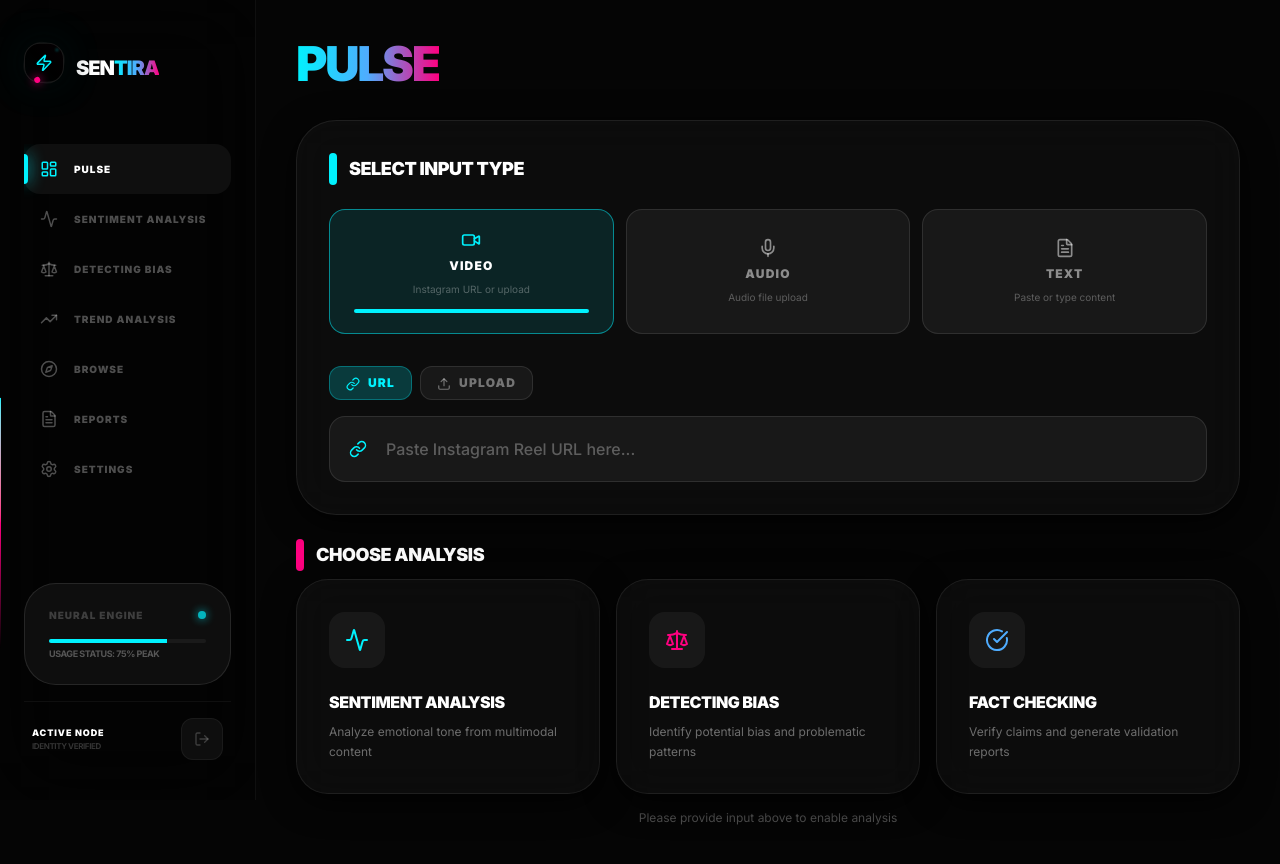
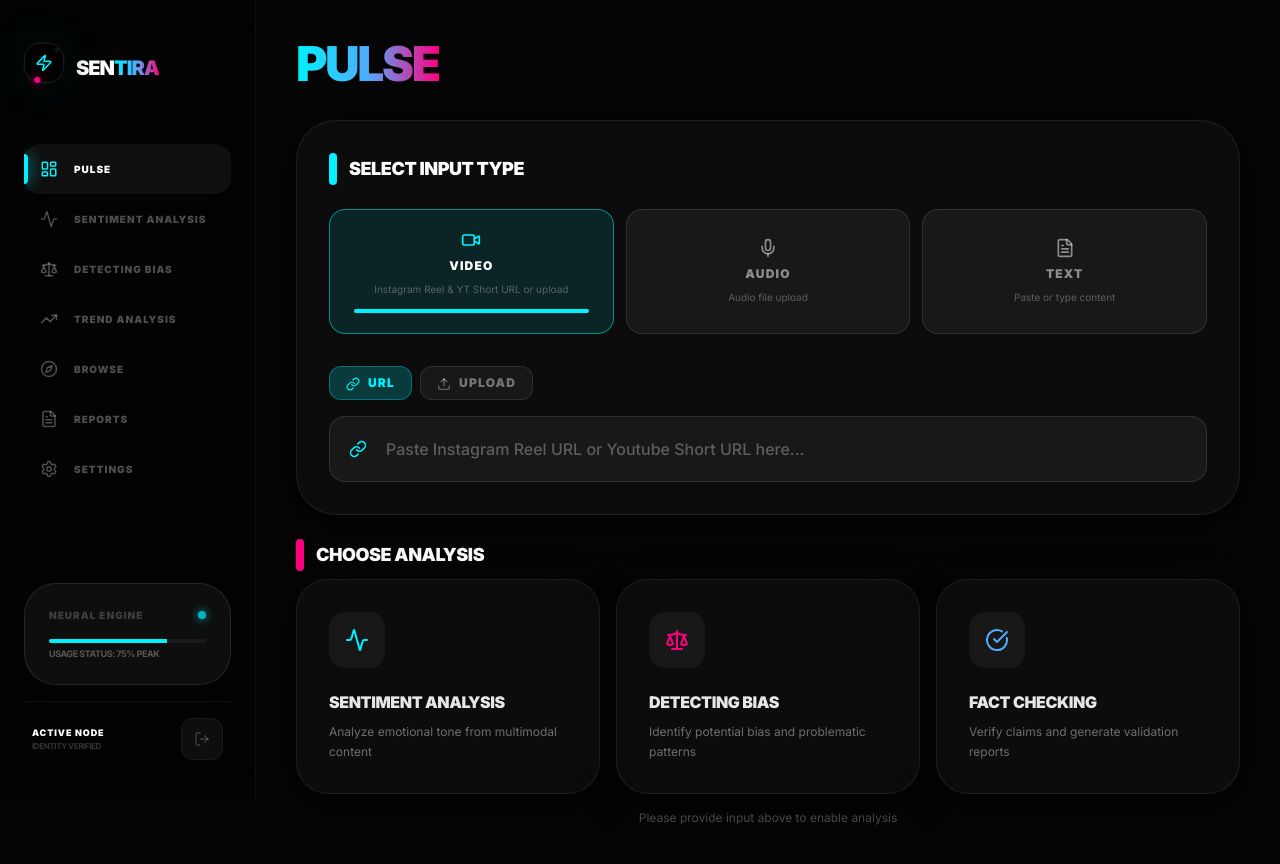
Before and after one commit to amanmprojects/Sentira, a Next.js app in the folder frontend/: page /dashboard in a window 1280 px wide. Built offline with nearby package versions, Linux system fonts and the light colour scheme.

Commit message:
fix: update video description and enhance animation transitions in dashboard style: modify scrollbar visibility and overflow properties in global styles refactor: clean up sidebar component by removing unused imports

```diff
--- a/frontend/src/app/dashboard/page.tsx
+++ b/frontend/src/app/dashboard/page.tsx
@@ -19,7 +19,7 @@ import {
 import { useAnalysis, InputModality } from "@/context/AnalysisContext";
 
 const MODALITY_OPTIONS: { id: InputModality; label: string; icon: React.ReactNode; description: string }[] = [
-    { id: "video", label: "Video", icon: <Video size={20} />, description: "Instagram URL or upload" },
+    { id: "video", label: "Video", icon: <Video size={20} />, description: "Instagram Reel & YT Short URL or upload" },
     { id: "audio", label: "Audio", icon: <Mic size={20} />, description: "Audio file upload" },
     { id: "text", label: "Text", icon: <FileText size={20} />, description: "Paste or type content" },
 ];
@@ -136,12 +136,17 @@ export default function Dashboard() {
                                             {option.description}
                                         </span>
                                     </div>
-                                    {isActive && (
-                                        <motion.div
-                                            layoutId="modality-indicator"
-                                            className="w-full h-1 bg-aurora-cyan rounded-full mt-3"
-                                        />
-                                    )}
+                                    <AnimatePresence>
+                                        {isActive && (
+                                            <motion.div
+                                                initial={{ opacity: 0, scaleX: 0 }}
+                                                animate={{ opacity: 1, scaleX: 1 }}
+                                                exit={{ opacity: 0, scaleX: 0 }}
+                                                transition={{ duration: 0.3, ease: "easeInOut" }}
+                                                className="w-full h-1 bg-aurora-cyan rounded-full mt-3"
+                                            />
+                                        )}
+                                    </AnimatePresence>
                                 </motion.button>
                             );
                         })}
@@ -278,7 +283,7 @@ function VideoInput({
                         type="url"
                         value={value}
                         onChange={(e) => onChange(e.target.value)}
-                        placeholder="Paste Instagram Reel URL here..."
+                        placeholder="Paste Instagram Reel URL or Youtube Short URL here..."
                         className="w-full px-14 py-5 rounded-2xl bg-white/5 border border-white/10 text-white placeholder:text-white/30 focus:outline-none focus:border-aurora-cyan/50 focus:bg-white/10 transition-all font-medium"
                     />
                     {value && (
@@ -430,30 +435,66 @@ function ActionCard({
         <motion.button
             initial={{ opacity: 0, y: 20 }}
             animate={{ opacity: 1, y: 0 }}
-            transition={{ delay: 0.3 + index * 0.1 }}
-            whileHover={{ y: -5, scale: 1.02 }}
-            whileTap={{ scale: 0.98 }}
+            transition={{
+                delay: 0.3 + index * 0.1,
+                duration: 0.5,
+                ease: [0.22, 1, 0.36, 1]
+            }}
+            whileHover={{
+                y: -8,
+                scale: 1.02,
+                transition: {
+                    duration: 0.3,
+                    ease: [0.22, 1, 0.36, 1]
+                }
+            }}
+            whileTap={{
+                scale: 0.98,
+                transition: {
+                    duration: 0.1,
+                    ease: "easeOut"
+                }
+            }}
             onClick={onClick}
             disabled={!isInputValid}
-            className={`group relative p-8 rounded-[2rem] cyber-glass border border-white/5 text-left transition-all duration-300 ${
+            className={`group relative p-8 rounded-[2rem] cyber-glass border border-white/5 text-left transition-all duration-500 ease-out ${
                 colors.bg
             } ${colors.border} ${colors.glow} ${
                 !isInputValid ? "opacity-50 cursor-not-allowed" : "cursor-pointer"
             }`}
         >
-            <div
-                className={`p-4 rounded-2xl bg-white/5 inline-block mb-4 group-hover:bg-white/10 transition-colors`}
+            <motion.div
+                className={`p-4 rounded-2xl bg-white/5 inline-block mb-4 transition-all duration-300 ease-out`}
+                whileHover={{
+                    scale: 1.1,
+                    backgroundColor: "rgba(255, 255, 255, 0.1)",
+                    transition: { duration: 0.3, ease: "easeOut" }
+                }}
             >
                 <div className={colors.icon}>{card.icon}</div>
-            </div>
-            <h3 className="text-base font-black uppercase tracking-tight mb-2">
+            </motion.div>
+            <motion.h3
+                className="text-base font-black uppercase tracking-tight mb-2"
+                initial={{ opacity: 0.9 }}
+                whileHover={{ opacity: 1 }}
+                transition={{ duration: 0.2 }}
+            >
                 {card.title}
-            </h3>
-            <p className="text-white/40 text-xs leading-relaxed">{card.description}</p>
-            <ArrowRight
-                className={`absolute bottom-6 right-6 ${colors.icon} opacity-0 group-hover:opacity-100 transition-all group-hover:translate-x-1`}
-                size={18}
-            />
+            </motion.h3>
+            <p className="text-white/40 text-xs leading-relaxed transition-colors duration-300 group-hover:text-white/60">
+                {card.description}
+            </p>
+            <motion.div
+                initial={{ opacity: 0, x: -10 }}
+                whileHover={{ opacity: 1, x: 0 }}
+                transition={{
+                    duration: 0.3,
+                    ease: [0.22, 1, 0.36, 1]
+                }}
+                className={`absolute bottom-6 right-6 ${colors.icon}`}
+            >
+                <ArrowRight size={18} />
+            </motion.div>
         </motion.button>
     );
 }
--- a/frontend/src/app/globals.css
+++ b/frontend/src/app/globals.css
@@ -19,7 +19,7 @@ body {
   color: var(--foreground);
   background: var(--background);
   font-family: var(--font-inter), sans-serif;
-  overflow-x: hidden;
+  overflow: hidden;
 }
 
 /* Cyber Reflection / Glassmorphism */
@@ -124,21 +124,11 @@ body {
 
 /* Custom Scrollbar */
 ::-webkit-scrollbar {
-  width: 6px;
+  width: 0px;
 }
 
-::-webkit-scrollbar-track {
-  background: #050505;
-}
 
-::-webkit-scrollbar-thumb {
-  background: #222;
-  border-radius: 10px;
-}
 
-::-webkit-scrollbar-thumb:hover {
-  background: #00f2fe;
-}
 
 /* Hide Scrollbar */
 .scrollbar-none {
--- a/frontend/src/components/Sidebar.tsx
+++ b/frontend/src/components/Sidebar.tsx
@@ -2,7 +2,7 @@
 
 import Link from "next/link";
 import { usePathname } from "next/navigation";
-import { motion, AnimatePresence } from "framer-motion";
+import { motion } from "framer-motion";
 import {
     LayoutDashboard,
     Activity,
@@ -12,7 +12,7 @@ import {
     FileText,
     Settings,
 } from "lucide-react";
-import { BorderBeam } from "./border-beam";
+// import { BorderBeam } from "./border-beam";
 import BrandIcon from "./BrandIcon";
 import { UserButton, SignOutButton } from "@clerk/nextjs";
 import { LogOut } from "lucide-react";
@@ -35,9 +35,7 @@ export default function Sidebar() {
 
     return (
         <aside className="fixed left-0 top-0 bottom-0 w-64 bg-[#030303]/80 backdrop-blur-2xl border-r border-white/5 z-50 flex flex-col p-6 overflow-hidden">
-            <div className="absolute inset-0 pointer-events-none">
-                <BorderBeam size={250} duration={8} delay={0} colorFrom="#00f2fe" colorTo="#ff0080" />
-            </div>
+
 
             {/* Branding - Click to go to Pulse (Dashboard) */}
             <Link href="/dashboard" className="flex items-center gap-3 py-6 mb-8 group relative z-10 hover:opacity-80 transition-opacity">
```
